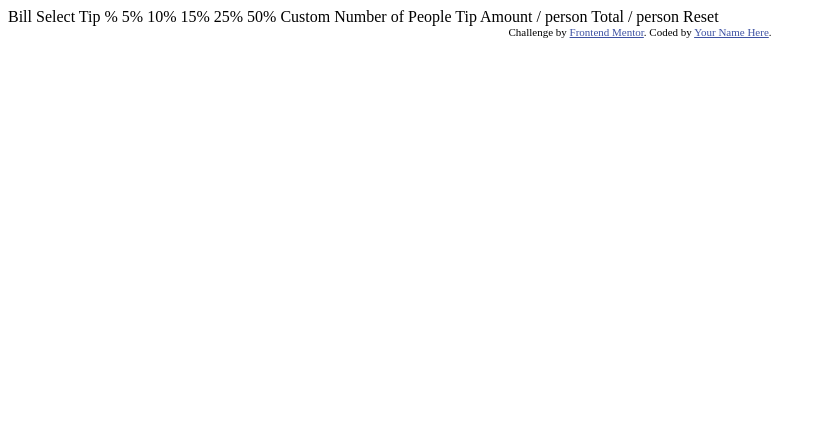
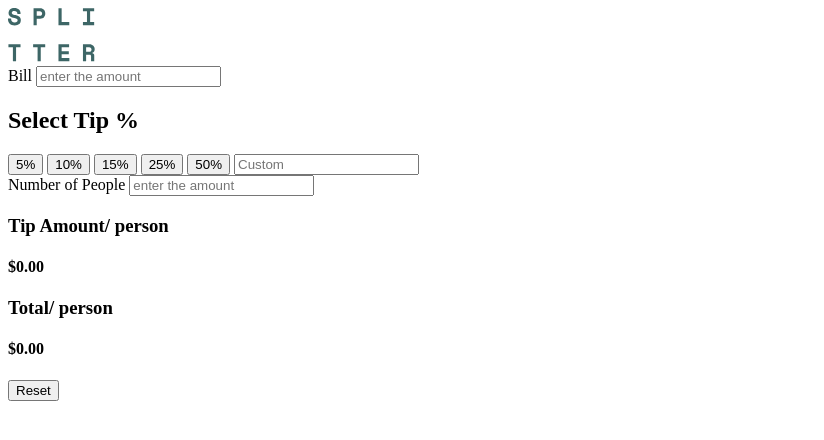
Before and after one commit to Islamsaeedfahmy/Tip-calculator-app, a plain HTML site: page index.html in a window 1280 px wide. Shown: the whole page, without its empty margins (0-824 px from the left). Drawn offline with Linux system fonts and the light colour scheme.

Commit message:
added-base-structure

```diff
--- a/index.html
+++ b/index.html
@@ -1,44 +1,80 @@
 <!DOCTYPE html>
 <html lang="en">
+
 <head>
   <meta charset="UTF-8">
-  <meta name="viewport" content="width=device-width, initial-scale=1.0"> <!-- displays site properly based on user's device -->
+  <meta name="viewport" content="width=device-width, initial-scale=1.0">
 
   <link rel="icon" type="image/png" sizes="32x32" href="./images/favicon-32x32.png">
 
   <title>Frontend Mentor | Tip calculator app</title>
 
-  <!-- Feel free to remove these styles or customise in your own stylesheet 👍 -->
-  <style>
-    .attribution { font-size: 11px; text-align: center; }
-    .attribution a { color: hsl(228, 45%, 44%); }
-  </style>
+
+
 </head>
+
 <body>
+  <header>
+    <img src="/images/logo.svg" alt="logo">
+  </header>
 
-  Bill
+  <main>
+    <div>
+      <div>
+        <label for="bill">Bill</label>
+        <input type="text" placeholder="enter the amount">
+      </div>
+      <div>
+        <h2>Select Tip %</h2>
+        <button type="submit">5%</button>
+        <button type="submit">10%</button>
+        <button type="submit">15%</button>
+        <button type="submit">25%</button>
+        <button type="submit">50%</button>
+        <input type="text" placeholder="Custom">
 
-  Select Tip %
-  5%
-  10%
-  15%
-  25%
-  50%
-  Custom
+      </div>
+      <div>
+        <label for="number-of-people">Number of People</label>
+        <input type="text" placeholder="enter the amount">
+      </div>
 
-  Number of People
+    </div>
 
-  Tip Amount
-  / person
 
-  Total
-  / person
+    <div>
+      <div>
+          <h3>Tip Amount<span>/ person</span></h3>
+          <h4>$0.00</h4>
+      </div>
 
-  Reset
+      <div>
+        <h3>Total<span>/ person</span></h3>
+        <h4>$0.00</h4>
 
-  <div class="attribution">
-    Challenge by <a href="https://www.frontendmentor.io?ref=challenge" target="_blank">Frontend Mentor</a>.
-    Coded by <a href="#">Your Name Here</a>.
-  </div>
+      </div>
+
+      <div>
+        <button type="reset">Reset</button>
+      </div>
+
+    </div>
+  </main>
+
+
 </body>
+
 </html>
+
+
+<!--
+
+
+
+
+
+
+
+
+Reset
+-->
```
